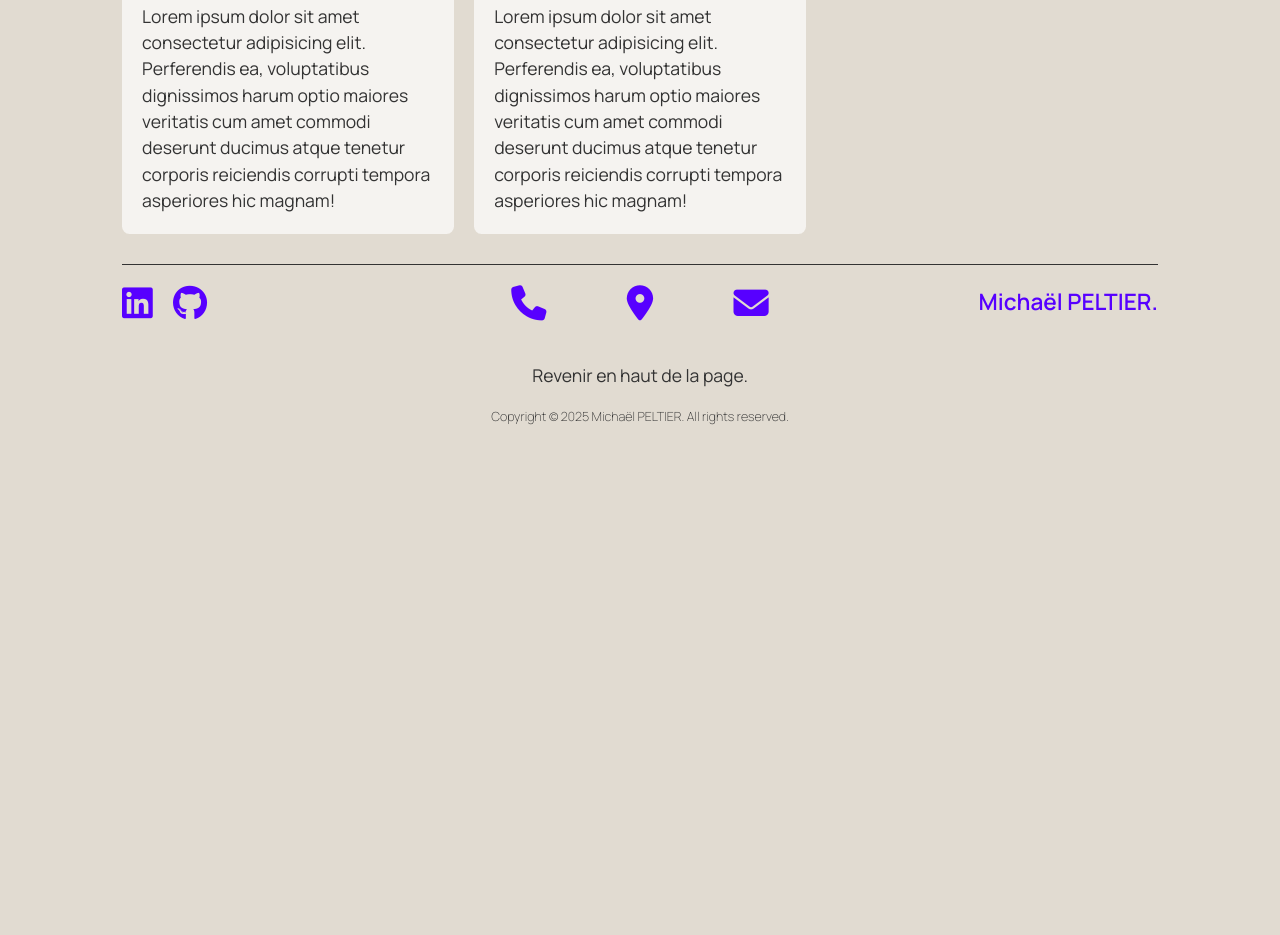
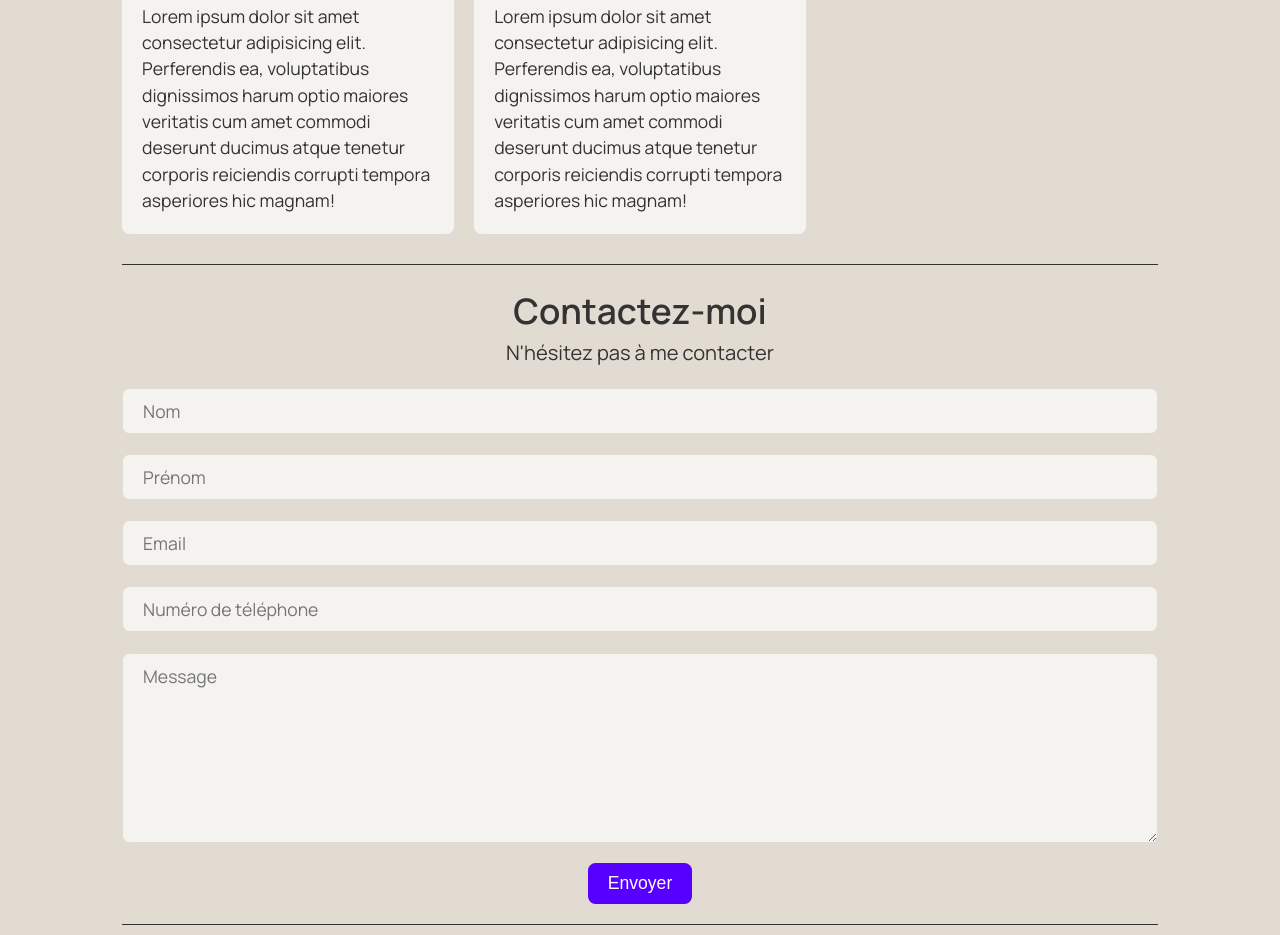
Before and after one commit to HoneyDev312/MyPortfolio, a plain HTML site: page index.html in a window 1280 px wide. Shown: the part 2325-3260 px from the top of the page. Before the commit the page ends 2752 px from the top, so only its background shows below. Drawn offline with nearby package versions, Linux system fonts and the light colour scheme.

Commit message:
first version without error managment

```diff
--- a/index.html
+++ b/index.html
@@ -15,6 +15,10 @@
     <script
       src="https://kit.fontawesome.com/d6ddfae692.js"
       crossorigin="anonymous"
+    ></script>
+    <script
+      type="text/javascript"
+      src="https://cdn.jsdelivr.net/npm/@emailjs/browser@4/dist/email.min.js"
     ></script>
   </head>
   <body>
@@ -221,6 +225,69 @@
       </div>
     </section>
 
+    <!-- CONTACT FORM -->
+    <section class="contact" id="contact">
+      <h2 class="contact-title heading-lg">Contactez-moi</h2>
+      <p class="contact-subtitle">N'hésitez pas à me contacter</p>
+      <form id="form" class="form">
+        <input
+          class="form-input"
+          type="text"
+          id="last-name"
+          name="last-name"
+          placeholder="Nom"
+          autocomplete="off"
+          required
+        />
+
+        <input
+          class="form-input"
+          type="text"
+          id="first-name"
+          name="first-name"
+          placeholder="Prénom"
+          autocomplete="off"
+          required
+        />
+
+        <input
+          class="form-input"
+          type="email"
+          id="email"
+          name="email"
+          placeholder="Email"
+          autocomplete="off"
+          required
+        />
+
+        <input
+          class="form-input"
+          type="number"
+          id="phone"
+          name="phone"
+          placeholder="Numéro de téléphone"
+          autocomplete="off"
+          required
+        />
+
+        <textarea
+          class="form-input"
+          id="message"
+          name="message"
+          placeholder="Message"
+          rows="7"
+          minlength="10"
+          maxlength="1000"
+          required
+        ></textarea>
+
+        <div class="form-submit">
+          <button class="form-button" type="submit">Envoyer</button>
+          <p class="form-error" id="error-message" style="color: red"></p>
+        </div>
+      </form>
+    </section>
+
     <!-- FOOTER -->
     <footer class="footer">
       <div class="footer-container">
@@ -261,4 +328,5 @@
       </p>
     </footer>
   </body>
+  <script src="/script.js"></script>
 </html>
--- /dev/null
+++ b/script.js
@@ -0,0 +1,32 @@
+document.getElementById("form").addEventListener("submit", function (event) {
+  event.preventDefault();
+
+  emailjs.init({ publicKey: "9VQgBMftXDqn8DHez" }); // Remplacez par votre User ID
+
+  let serviceID = "service_gnms7cv"; // Remplacez par votre Service ID
+  let templateID = "template_45ek7bf"; // Remplacez par votre Template ID
+
+  let params = {
+    lastName: document.getElementById("last-name").value,
+    firstName: document.getElementById("first-name").value,
+    email: document.getElementById("email").value,
+    phoneNumber: document.getElementById("phone").value,
+    message: document.getElementById("message").value,
+  };
+
+  emailjs.send(serviceID, templateID, params).then(
+    function (response) {
+      setTimeout(() => {
+        document.getElementById("last-name").value = "";
+        document.getElementById("first-name").value = "";
+        document.getElementById("email").value = "";
+        document.getElementById("phone").value = "";
+        document.getElementById("message").value = ""; // Réinitialisation après 1 seconde
+      }, 1000);
+      alert("Message envoyé avec succès !");
+    },
+    function (error) {
+      alert("Erreur lors de l'envoi : " + error.text);
+    }
+  );
+});
--- a/style.css
+++ b/style.css
@@ -258,6 +258,60 @@ body {
   font-size: var(--font-size-body-md);
 }
 
+/* CONTACT FORM */
+
+.contact {
+  border-top: 0.1rem solid var(--grey20);
+  padding: var(--spacing-sm) 0;
+}
+
+.contact-title {
+  text-align: center;
+}
+
+.contact-subtitle {
+  text-align: center;
+  font-size: var(--font-size-body-lg);
+}
+
+.form {
+  display: flex;
+  flex: 1;
+  flex-direction: column;
+  align-items: center;
+  padding-top: var(--spacing-sm);
+  gap: var(--spacing-sm);
+}
+
+.form-message {
+  resize: none;
+}
+
+.form-input {
+  width: 100%;
+  border: 0.1rem var(--light85) solid;
+  background-color: var(--light95);
+  padding: var(--spacing-xs) var(--spacing-sm);
+  border-radius: 0.6rem;
+  color: var(--grey30);
+  font-size: var(--font-size-body-md);
+  font-family: "Manrope", serif;
+}
+
+.form-input:focus {
+  outline: 0.2rem var(--primary50) solid;
+}
+
+.form-button {
+  background-color: var(--primary50);
+  border: none;
+  padding: var(--spacing-xs) var(--spacing-sm);
+  border-radius: 0.6rem;
+  color: var(--white);
+  font-size: var(--font-size-body-md);
+  cursor: pointer;
+}
+
 /* FOOTER */
 .footer {
   position: relative;
@@ -400,6 +454,12 @@ body {
     border-bottom-right-radius: 0;
   }
 
+  .form-name,
+  .form-email,
+  .form-message {
+    width: 60%;
+  }
+
   .footer-container {
     display: flex;
     flex-direction: row-reverse;
```
